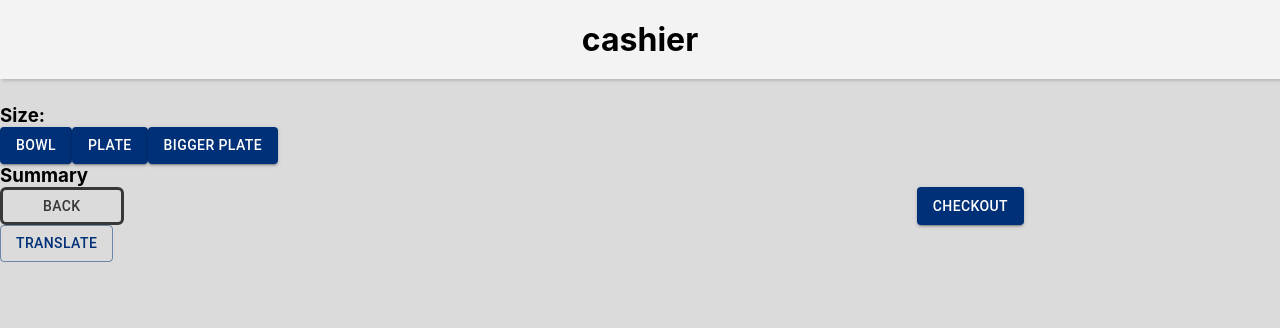
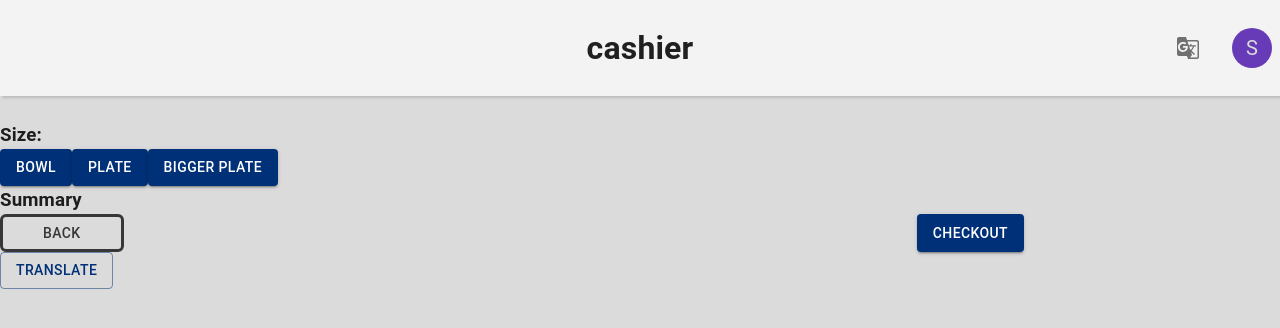
Before and after one commit to jdavstaff/Project3Docs, a React (Create React App) app in the folder frontend/: page /cashier in a window 1280 px wide. Shown: the top 328 px of the page. Built offline with nearby package versions, Linux system fonts and the light colour scheme.

Commit message:
basics of header finished

```diff
--- a/frontend/src/App.css
+++ b/frontend/src/App.css
@@ -18,9 +18,9 @@ a:active {
   padding: 0;
   margin: 0;
 }
-body {
+/* body {
   background-color: #dbdbdb;
-}
+} */
 
 .content {
   /* margin: 0 40px; */
--- a/frontend/src/App.js
+++ b/frontend/src/App.js
@@ -1,6 +1,7 @@
 import "./styles/App.scss";
 import "./App.css";
 // import { BrowserRouter as Router, Route, Routes } from "react-router-dom";
+import CssBaseline from "@mui/material/CssBaseline";
 import { BrowserRouter as Router, Routes, Route } from "react-router-dom";
 import Landing from "./pages/landing/Landing";
 import Cashier from "./pages/cashier/Cashier";
@@ -11,10 +12,26 @@ import PlateView from "./pages/view/PlateView";
 import Checkout from "./pages/Checkout";
 import { UserInfoProvider } from "./contexts/UserContext";
 import { ThemeProvider, createTheme } from "@mui/material/styles";
+import { indigo, yellow } from "@mui/material/colors";
 
 function App() {
   const theme = createTheme({
     palette: {
+      // primary: {
+      //   light: "#534bae",
+      //   main: "#1a237e",
+      //   dark: "#000051",
+      //   contrastText: "#fff",
+      // },
+      // secondary: {
+      //   light: "#ffd95a",
+      //   main: "#f9a825",
+      //   dark: "#c17900",
+      //   contrastText: "#000",
+      // },
+      background: {
+        default: "#dbdbdb",
+      },
       primary: {
         main: "#003077",
       },
@@ -30,6 +47,7 @@ function App() {
   return (
     <UserInfoProvider>
       <ThemeProvider theme={theme}>
+        <CssBaseline />
         <Router>
           <Routes>
             <Route path="/" element={<Landing />} />
--- a/frontend/src/components/Header.js
+++ b/frontend/src/components/Header.js
@@ -1,4 +1,20 @@
+import GTranslateIcon from "@mui/icons-material/GTranslate";
+import { useState } from "react";
+import { Grid, IconButton, Menu, MenuItem, Tooltip } from "@mui/material";
+import Avatar from "@mui/material/Avatar";
+import { deepPurple } from "@mui/material/colors";
+import Stack from "@mui/material/Stack";
+
 export default function Header({ name }) {
+  const [anchorEl, setAnchorEl] = useState(null);
+  const open = Boolean(anchorEl);
+  const handleClick = (event) => {
+    setAnchorEl(event.currentTarget);
+  };
+  const handleClose = () => {
+    setAnchorEl(null);
+  };
+
   const headerStyle = {
     textAlign: "center",
     backgroundColor: "#F3F3F3",
@@ -8,5 +24,51 @@ export default function Header({ name }) {
     boxShadow: "rgba(0, 0, 0, 0.15) 1.95px 1.95px 2.6px",
   };
 
-  return <h1 style={headerStyle}>{name}</h1>;
+  return (
+    <Grid
+      container
+      style={headerStyle}
+      justifyContent="space-between"
+      alignItems="center"
+    >
+      <Grid item xs={4}></Grid>
+      <Grid item xs={4}>
+        <h1 style={{ textAlign: "center" }}>{name}</h1>
+      </Grid>
+      <Grid item xs={4}>
+        <Stack
+          direction="row"
+          spacing={2}
+          alignItems="center"
+          justifyContent="flex-end"
+        >
+          <Tooltip title="Translate">
+            <IconButton onClick={handleClick}>
+              <GTranslateIcon />
+            </IconButton>
+          </Tooltip>
+          <Menu
+            anchorEl={anchorEl}
+            open={open}
+            onClose={handleClose}
+            PaperProps={{
+              style: {
+                maxHeight: "200px",
+                width: "20ch",
+              },
+            }}
+          >
+            <MenuItem onClick={handleClose}>English</MenuItem>
+            <MenuItem onClick={handleClose}>Spanish</MenuItem>
+            <MenuItem onClick={handleClose}>German</MenuItem>
+          </Menu>
+          <Tooltip title="Profile">
+            <IconButton>
+              <Avatar sx={{ bgcolor: deepPurple[500] }}>S</Avatar>
+            </IconButton>
+          </Tooltip>
+        </Stack>
+      </Grid>
+    </Grid>
+  );
 }
```
